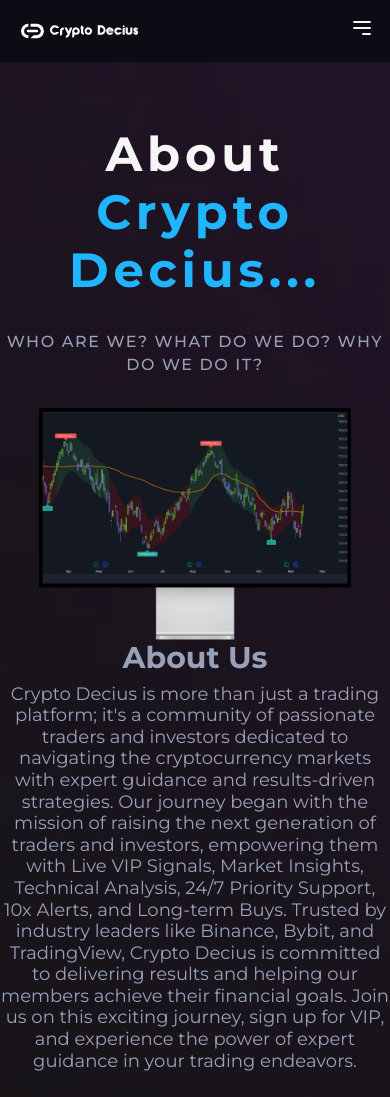
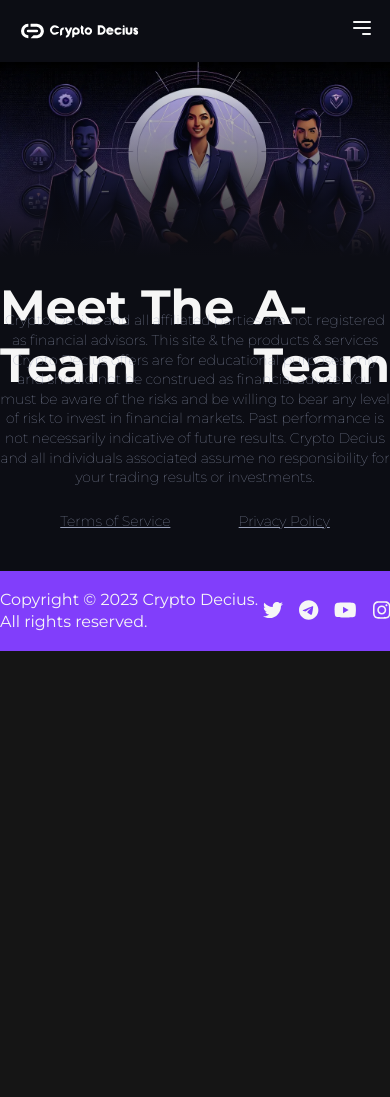
Before and after one commit to szilrdmate/cryptodecius, a React (Vite) app: page /about in a window 390 px wide. Shown: the top 1097 px of the page. After the commit the page ends 844 px from the top, so only its background shows below. Built offline with nearby package versions, Linux system fonts and the light colour scheme.

Commit message:
About section hero

```diff
--- a/index.html
+++ b/index.html
@@ -6,7 +6,6 @@
 
     <meta charset="UTF-8" />
     <meta name="viewport" content="width=device-width, initial-scale=1" />
-    <meta name="theme-color" content="#000000" />
     <meta name="description" content="Web site created using create-react-app" />
 
     <link rel="icon" href="./favicon.png" />
--- a/src/pages/About.jsx
+++ b/src/pages/About.jsx
@@ -1,77 +1,15 @@
 // src/pages/About.jsx
 import React from "react";
-import Team from "../components/Team";
 
 const About = () => {
   return (
-    <div
-      id="about"
-      className="text-white text-center py-16 bg-main bg-no-repeat bg-cover font-Montserrat"
-    >
-      <div className="mx-auto container">
-        <h1 className="text-5xl md:text-5xl lg:text-6xl font-bold tracking-widest mb-8 text-center">
-          About <span className="text-light-blue">Crypto Decius...</span>
-        </h1>
-        <p className="text-center mb-8 uppercase text-light-gray font-medium tracking-widest">
-          WHO ARE WE? WHAT DO WE DO? WHY DO WE DO IT?
-        </p>
-        <div className="flex flex-col items-center justify-center mb-12">
-          <img
-            src="src/assets/pro-display.webp" // Replace with your image path
-            alt="About Us"
-            className="w-[80%]"
-          />
-          <h2 className="text-3xl font-bold text-light-gray mb-2">About Us</h2>
-          <p className="text-lg text-light-gray text-center">
-            Crypto Decius is more than just a trading platform; it's a community
-            of passionate traders and investors dedicated to navigating the
-            cryptocurrency markets with expert guidance and results-driven
-            strategies. Our journey began with the mission of raising the next
-            generation of traders and investors, empowering them with Live VIP
-            Signals, Market Insights, Technical Analysis, 24/7 Priority Support,
-            10x Alerts, and Long-term Buys. Trusted by industry leaders like
-            Binance, Bybit, and TradingView, Crypto Decius is committed to
-            delivering results and helping our members achieve their financial
-            goals. Join us on this exciting journey, sign up for VIP, and
-            experience the power of expert guidance in your trading endeavors.
-          </p>
-        </div>
-
-        <div>
-          <Team />
-        </div>
-
-        {/* Mission and Values Section */}
-        <div className="mt-12">
-          <h3 className="text-2xl font-bold text-light-gray mb-4">
-            Mission and Values
-          </h3>
-          <p className="text-light-gray">
-            At Crypto Decius, our mission is clear — to democratize access to
-            expert cryptocurrency trading guidance. We believe in fostering a
-            community where traders of all levels can thrive. Our values center
-            around transparency, continuous learning, and a commitment to
-            delivering results. We strive to provide a platform where members
-            can gain the knowledge and skills needed for success in the
-            ever-evolving crypto markets. By upholding these values, we aim to
-            be a driving force behind the success stories of our community
-            members.
-          </p>
-        </div>
-
-        {/* Contact Us Section */}
-        <div className="mt-12">
-          <h3 className="text-2xl font-bold text-light-gray mb-4">
-            Contact Us
-          </h3>
-          <p className="text-light-gray">
-            Have questions or feedback? We'd love to hear from you! Feel free to
-            reach out to us with any inquiries, suggestions, or partnership
-            opportunities. Your input is valuable, and we are here to assist you
-            on your trading journey. You can contact us via email at
-            [your-email@example.com] or use the form on our Contact page. We
-            look forward to connecting with you!
-          </p>
+    <div id="about" className="font-Montserrat bg-dark-blue">
+      <div className="bg-team bg-contain bg-no-repeat w-full pt-[55.66%] h-0 md:bg-contain md:h-0 md:pt-[55.66%] xs:bg-conatin xs:h-0 xs:pt-[55.66%] sm:h-0 sm:pt-[55.66%] sm:bg-contain lg:h-0 lg:pt-[55.66%] lg:bg-contain">
+        <div className="">
+          <div className="flex justify-between">
+            <h1 className="font-bold text-5xl text-white">Meet The Team</h1>
+            <h1 className="font-bold text-5xl text-white">A-Team</h1>
+          </div>
         </div>
       </div>
     </div>
--- a/tailwind.config.js
+++ b/tailwind.config.js
@@ -61,7 +61,8 @@
         'main': "url('src/assets/gradient.webp')",
         'tri': "url('src/assets/white-tri.webp')",
         'l-blur': "url('src/assets/left-blur.webp')",
-        'r-blur': "url('src/assets/right-blur.webp')"
+        'r-blur': "url('src/assets/right-blur.webp')",
+        'team': "linear-gradient(to top, rgba(12, 13, 20, 1) 0%, rgba(12, 13, 20, 1) 10%, rgba(12, 13, 20, 0.0) 100%), url('src/assets/team.webp')"
       }
     },
   },
```
Also changed, not shown: src/assets/team.webp (added).
